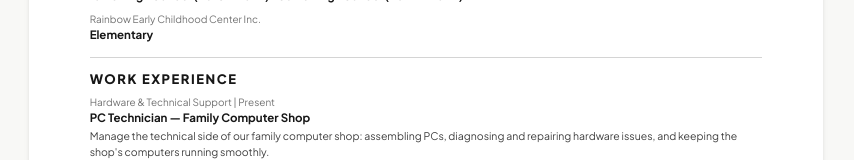
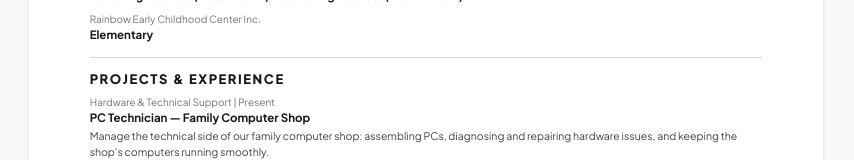
Before and after one commit to kxschei/castigon-portfolio, a Next.js app: page /resume in a window 1280 px wide. Shown: the part 500-660 px from the top of the page, without its empty margins (214-1068 px from the left). Built offline with nearby package versions, Linux system fonts and the light colour scheme; no server answers.

Commit message:
Rename resume section to "Projects & Experience"

```diff
--- a/components/ResumeDocument.tsx
+++ b/components/ResumeDocument.tsx
@@ -115,7 +115,7 @@ export default function ResumeDocument() {
           ))}
         </Section>
 
-        <Section title="Work Experience">
+        <Section title="Projects & Experience">
           {resume.experience.map((e) => (
             <Entry key={e.title} meta={[e.subtitle, e.period]} title={e.title}>
               {e.description}
```
Also changed, not shown: public/resume/preview.png, 1 other file (tests, documents, lock files or other folders).
